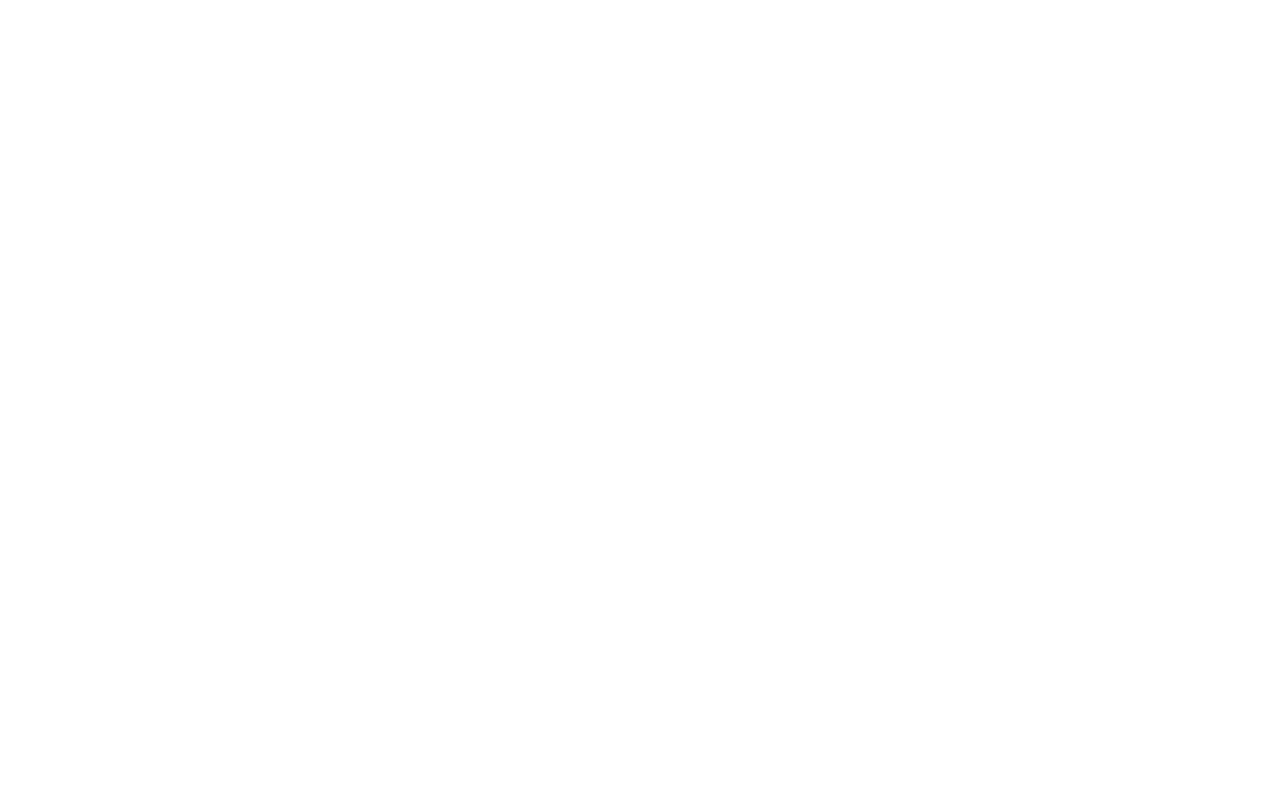
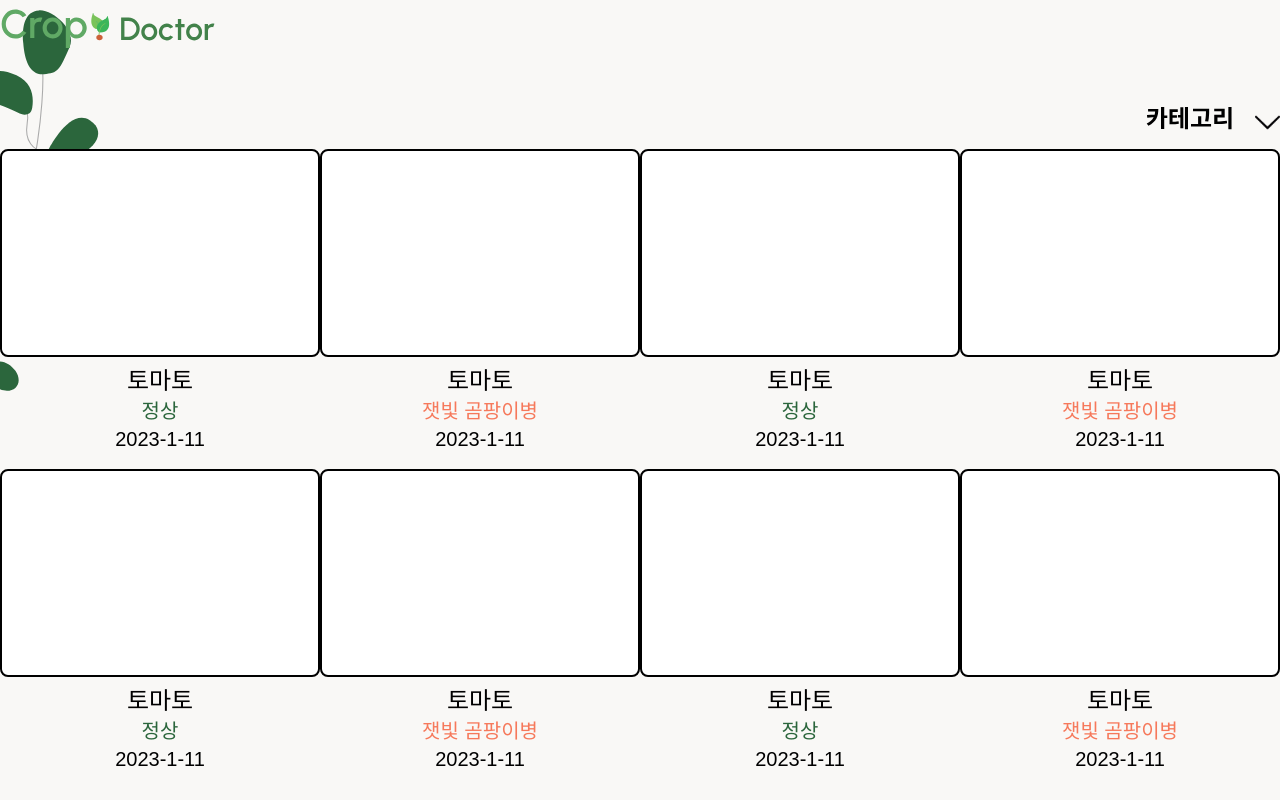
Before and after one commit to S-V-23-BootCamp-Team-F/frontend, a React (Vite) app: page /result in a window 1280 px wide. Before the commit this address had no page. Built offline with nearby package versions, Linux system fonts and the light colour scheme.

Commit message:
design : 폰트 및 배경 수정

```diff
--- a/src/App.tsx
+++ b/src/App.tsx
@@ -1,12 +1,14 @@
 import React from 'react';
 import { BrowserRouter as Router, Routes, Route } from 'react-router-dom';
+import MainPage from './pages/MainPage';
 import HistoryPage from './pages/HistoryPage';
 
 function App() {
   return (
     <Router>
       <Routes>
-        <Route path="/" element={<HistoryPage />} />
+        <Route path="/" element={<MainPage />} />
+        <Route path="/result" element={<HistoryPage />} />
       </Routes>
     </Router>
   );
--- a/src/assets/components/Diseased.tsx
+++ b/src/assets/components/Diseased.tsx
@@ -9,11 +9,11 @@
                 {/*텍스트*/}
                 <div className="mt-2 flex flex-col items-center">
                     {/*작물 종류*/}
-                    <div className="text-2xl text-press-bold">토마토</div>
+                    <div className="text-2xl font-press-medium">토마토</div>
                     {/*질병*/}
-                    <span className="text-xl text-press-bold text-disease">잿빛 곰팡이병</span>
+                    <span className="text-xl font-press-medium text-disease">잿빛 곰팡이병</span>
                     {/*날짜*/}
-                    <span className="text-xl text-press-bold">2023-1-11</span>
+                    <span className="text-xl font-press-medium">2023-1-11</span>
                 </div>
             </div>
         )
--- a/src/assets/components/Healthy.tsx
+++ b/src/assets/components/Healthy.tsx
@@ -9,11 +9,11 @@
                 {/*텍스트*/}
                 <div className="mt-2 flex flex-col items-center">
                     {/*작물 종류*/}
-                    <div className="text-2xl text-press-bold">토마토</div>
+                    <div className="text-2xl font-press-medium">토마토</div>
                     {/*질병*/}
-                    <span className="text-xl text-press-bold text-button">정상</span>
+                    <span className="text-xl font-press-medium text-button">정상</span>
                     {/*날짜*/}
-                    <span className="text-xl text-press-bold">2023-1-11</span>
+                    <span className="text-xl font-press-medium">2023-1-11</span>
                 </div>
             </div>
         )
--- a/src/pages/HistoryPage.tsx
+++ b/src/pages/HistoryPage.tsx
@@ -1,18 +1,18 @@
 import React from "react";
-import Healthy from "@/assets/components/Healthy";
-import Diseased from "@/assets/components/Diseased";
+import Healthy from "src/assets/components/Healthy";
+import Diseased from "src/assets/components/Diseased";
 
 const HistoryPage = () => {
   return (
-    <div className=' w-screen h-screen box-border bg-background'>
+    <div className='w-screen h-screen box-border bg-background bg-grass bg-no-repeat overflow-x-hidden'>
         {/*nav바 */}
-        <div>
+        <div className='w-screen h-auto mb-10'>
             {/*임시로고*/}
             <img className='' src="src/assets/images/logo.svg" alt="CropDRLogo"/>
         </div>
-        <div className='items-center'>
+        <div className='flex flex-col'>
         {/*임시카테고리*/}
-        <img className='mr-0' src='src/assets/images/category.svg'/>
+          <img className='ml-auto' src='src/assets/images/category.svg'/>
           {/*내용*/}
           <div className='flex flex-col items-center'>
             <div className='flex flex-wrap'>
--- a/tailwind.config.cjs
+++ b/tailwind.config.cjs
@@ -14,6 +14,9 @@
         button: "#2B663C",
         disease: "#F6795B",
       },
+      backgroundImage: {
+        'grass': "url('src/assets/images/grass.svg')",
+      },
     },
   },
   plugins: [],
```
Also changed, not shown: src/assets/images/grass.svg (added). Lines whose indentation alone changed are shown as unchanged.
